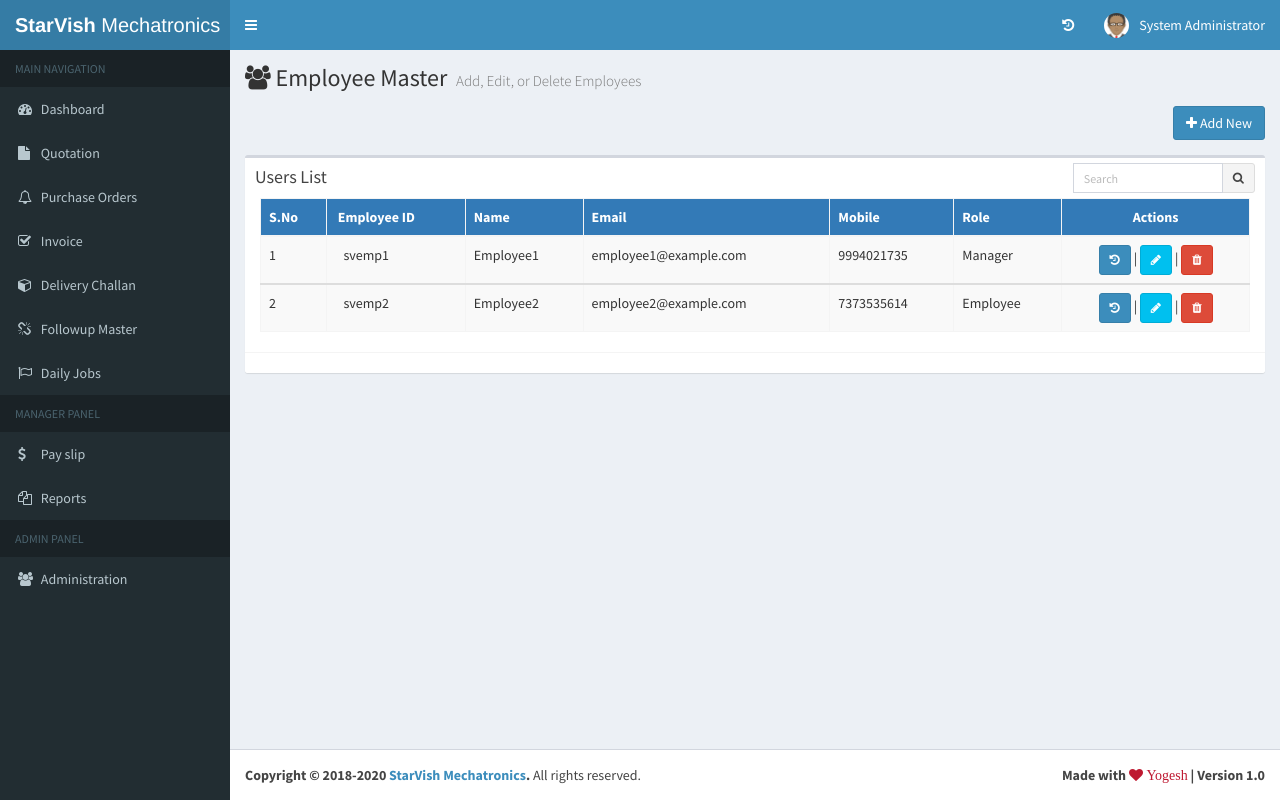
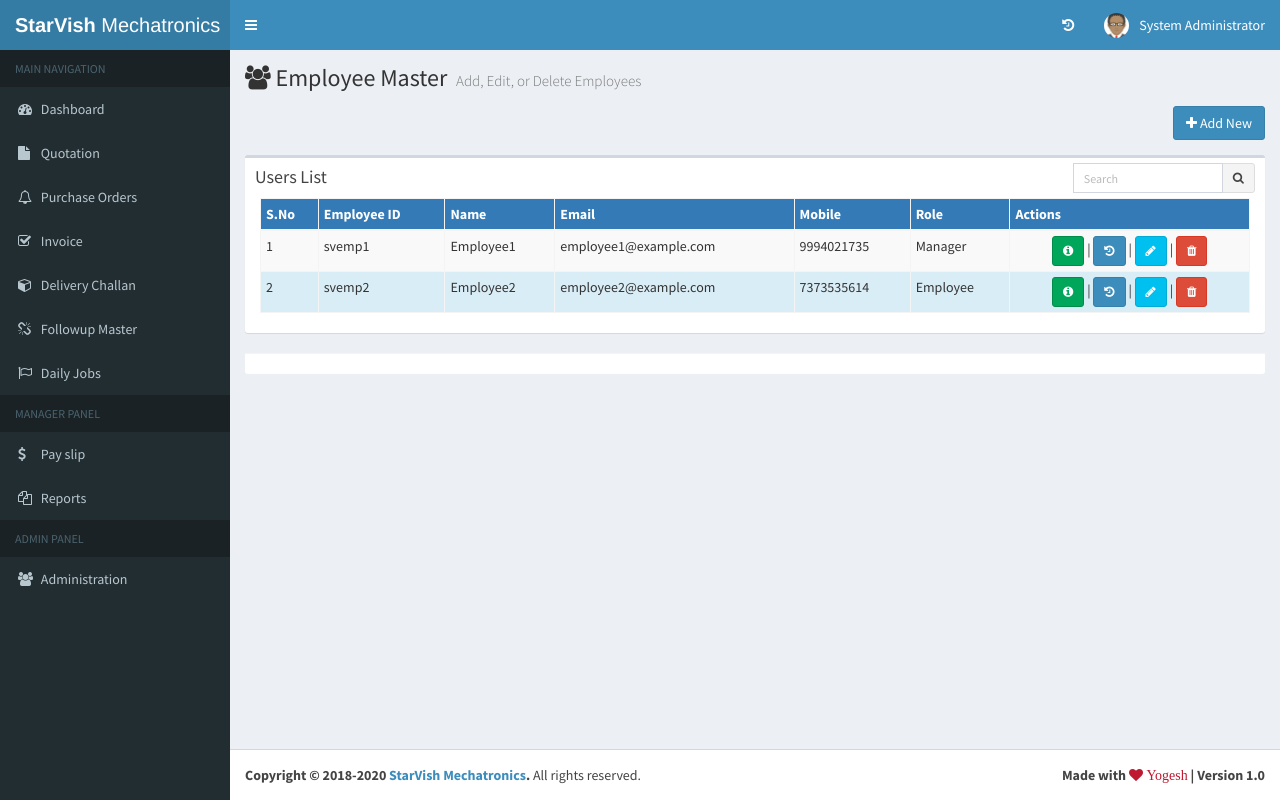
Before and after one commit to Kumarjio/starvish, a CodeIgniter app: page /database/userListing in a window 1280 px wide. Run offline with CodeIgniter, Linux system fonts and the light colour scheme; a user stored in the database is signed in; data comes from the database, SQL or seed files in the repository.

Commit message:
Employee Master info button added with bootstrap card

```diff
--- a/application/views/users.php
+++ b/application/views/users.php
@@ -31,55 +31,156 @@
                         </form>
                     </div>
                 </div><!-- /.box-header -->
-                <div class="box-body table-responsive no-padding">
-                    <div class="col-md-12 col-xs-12 col-sm-12 col-lg-12">
-                  <table class="table table-striped table-bordered table-hover">
+
+
+
+
+
+                      <?php
+                      if($userRecords!='NA')
+                      {
+                        echo '<div class="container-fluid">
+                        <div class="row">
+                        <div class="col-lg-12 col-xs-12 col-sm-12 col-md-12">
+                        <caption></caption>
+                        <div class="table-responsive">';
+                        echo '<table class="table table-striped table-condensed table-hover table-bordered">
                             <thead class="bg-primary">
+                              <tr>
                               <th>S.No</th>
-                      <th>&nbsp;Employee ID</th>
+                              <th>Employee ID</th>
                               <th>Name</th>
                               <th>Email</th>
                               <th>Mobile</th>
                               <th>Role</th>
-                      <th class="text-center">Actions</th>
+                              <th>Actions</th>
+                              </tr>
                             </thead>
-                    <?php
+                            <tbody>';
                             $i=1;
-                    if(!empty($userRecords))
-                    {
                             foreach($userRecords as $record)
                             {
-                    ?>
-                    <tbody>
-                    <tr>
-                      <td><?php echo $i++;?></td>
-                      <td>&nbsp;&nbsp;&nbsp;<?php echo $record->employee_id ?></td>
-                      <td><?php echo $record->name ?></td>
-                      <td><?php echo $record->email ?></td>
-                      <td><?php echo $record->mobile ?></td>
-                      <td><?php echo $record->role ?></td>
+                              $id=$record->employee_id;
+                              echo'<tr class="bg-info">
+                                <td>'.$i++.'</td>
+                                <td>'.$record->employee_id.'</td>
+                                <td>'.$record->name.'</td>
+                                <td>'.$record->email.'</td>
+                                <td>'.$record->mobile.'</td>
+                                <td>'.$record->role.'</td>';?>
                                 <td class="text-center">
+                          <a class="btn btn-sm btn-success" data-toggle="modal" data-target="#datas" data-id="<?php echo $record->employee_id?>"
+                              data-name="<?php echo $record->name?>" data-email="<?php echo $record->email?>" data-mobile="<?php echo $record->mobile?>"
+                             data-role="<?php echo $record->role?>">
+                              <i class="fa fa-info-circle"></i></a>&nbsp;|
                           <a class="btn btn-sm btn-primary" href="<?= base_url().'login-history/'.$record->userId; ?>" title="Login history"><i class="fa fa-history"></i></a> |
                           <a class="btn btn-sm btn-info" href="<?php echo base_url().'editOld/'.$record->userId; ?>" title="Edit"><i class="fa fa-pencil"></i></a> |
                           <a class="btn btn-sm btn-danger deleteUser" href="#" data-userid="<?php echo $record->userId; ?>" title="Delete"><i class="fa fa-trash"></i></a>
                       </td>
-                    </tr>
-                  </tbody>
-                    <?php
+                      <?php echo '</tr>
+                          ';
                     }
+
+                echo'</tbody>
+                </table></div>
+                </div>
+                </div>
+                </div>';
+
+              }
+              else {
+                echo '<br><br>
+                      <h3 class="head text-center">
+                          Sorry, No Data Available !
+                      </h3> <br><br>';
+
               }
               ?>
-                  </table>
-                </div>
                 </div><!-- /.box-body -->
                 <div class="box-footer clearfix">
                     <?php echo $this->pagination->create_links(); ?>
                 </div>
               </div><!-- /.box -->
             </div>
-        </div>
             </section>
         </div>
+
+        <script type="text/javascript">
+         $(document).ready(function(){
+          $('#datas').on('show.bs.modal', function(event){
+           var btn = $(event.relatedTarget); // find which button is clicked
+           var id = btn.data('id'); //get the time data attribute
+           var name=btn.data('name');
+           var email=btn.data('email');
+           var mobile=btn.data('mobile');
+           var role=btn.data('role');
+
+           $('#employee_id').text(id); //put the data value in the element which set in the modal with an id
+           $('#name').text(name);
+            $('#email').text(email);
+            $('#mobile').text(mobile);
+            $('#role').text(role);
+
+          });
+         });
+        </script>
+        <!-- Modal -->
+        <div class="modal fade" id="datas" tabindex="-1" role="dialog" aria-labelledby="exampleModalLabel" aria-hidden="true">
+          <div class="modal-dialog modal-md" role="document">
+            <div class="modal-content">
+              <div class="modal-header">
+                <h5 class="modal-title" id="exampleModalLabel">Employee Details</h5>
+                <button type="button" class="close" data-dismiss="modal" aria-label="Close">
+                  <span aria-hidden="true">&times;</span>
+                </button>
+              </div>
+              <div class="modal-body">
+                <div class="container-fluid">
+                <div class="row">
+                <div class="col-lg-10 col-lg-offset-1 col-xs-12 col-sm-12 col-md-12">
+                <caption></caption>
+                <div class="table-responsive">
+                <table class="table table-striped table-condensed table-bordered">
+                    <thead class="bg-primary">
+                      <tr>
+                      <th>Employee ID</th>
+                      <th id="employee_id"></th>
+                      </tr>
+                    </thead>
+                    <tbody class="bg-info">
+                      <tr>
+                        <th>Name</th>
+                        <td id="name"></td>
+                      </tr>
+                      <tr>
+                      <th>Email</th>
+                      <td id="email"></td>
+                    </tr>
+                    <tr>
+                    <th>Mobile</th>
+                    <td id="mobile"></td>
+                    </tr>
+                    <tr>
+                    <th>Role</th>
+                    <td id="role"></td>
+                  </tr>
+                    </tbody>
+                        </table>
+                      </div>
+                    </div>
+                  </div></div>
+
+              </div>
+              <div class="modal-footer">
+                <button type="button" class="btn btn-secondary" data-dismiss="modal">Close</button>
+
+              </div>
+            </div>
+          </div>
+        </div>
+
+
+
 <script type="text/javascript" src="<?php echo base_url(); ?>assets/js/common.js" charset="utf-8"></script>
 <script type="text/javascript">
     jQuery(document).ready(function(){
```
Lines whose indentation alone changed are shown as unchanged.
